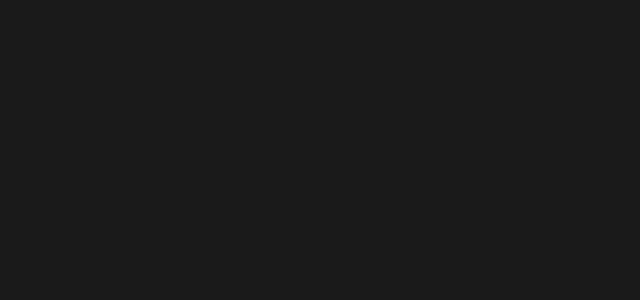
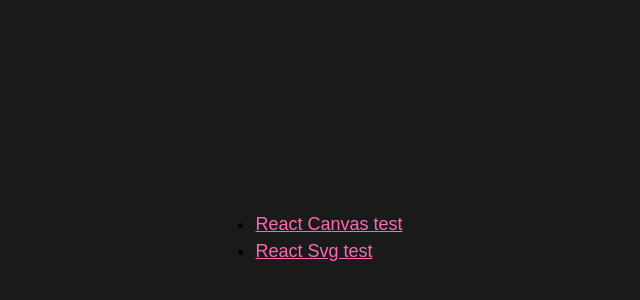
Before and after one commit to joshwcomeau/wa-svg-vs-canvas, a React (Vite) app: page / in a window 1280 px wide. Before the commit this address had no page. Shown: the part 162-462 px from the top of the page, without its empty margins (331-971 px from the left). Built offline with nearby package versions, Linux system fonts and the light colour scheme.

Commit message:
Index route

```diff
--- a/src/index.css
+++ b/src/index.css
@@ -63,6 +63,9 @@ h6 {
 /* Custom styles */
 body {
   background: hsl(0deg 0% 10%);
+  font-family: sans-serif;
+  font-size: 1.125rem;
+  line-height: 1.5;
 }
 
 #root {
@@ -72,6 +75,9 @@ body {
   height: 100svh;
 }
 
+a {
+  color: hotpink;
+}
 svg,
 canvas {
   outline: 3px solid red;
--- a/src/main.tsx
+++ b/src/main.tsx
@@ -2,8 +2,9 @@ import { StrictMode } from 'react';
 import { createRoot } from 'react-dom/client';
 import { BrowserRouter, Routes, Route } from 'react-router';
 import './index.css';
-import ReactCanvas from './routes/ReactCanvas';
-import ReactSvg from './routes/ReactSvg';
+import App from './App';
+import ReactCanvas from './routes/ReactCanvas/';
+import ReactSvg from './routes/ReactSvg/';
 
 createRoot(document.getElementById('root')!).render(
   <StrictMode>
@@ -11,6 +12,7 @@ createRoot(document.getElementById('root')!).render(
       <Routes>
         <Route path="/react-canvas" element={<ReactCanvas />} />
         <Route path="/react-svg" element={<ReactSvg />} />
+        <Route path="/" element={<App />} />
       </Routes>
     </BrowserRouter>
   </StrictMode>
```
